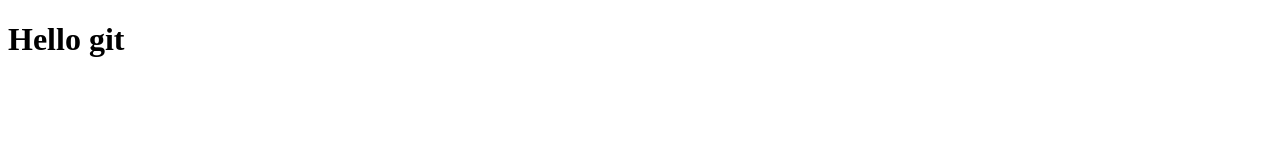
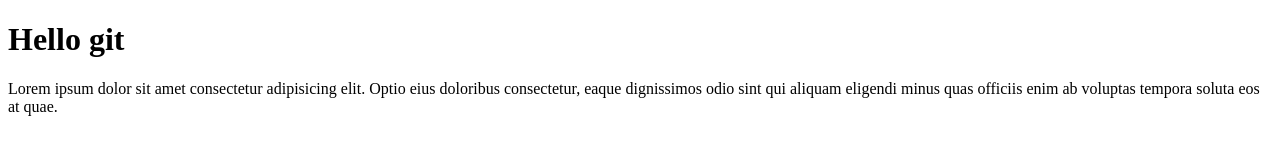
Before and after one commit to Qasimkurd/Git-beginner, a plain HTML site: page index.html in a window 1280 px wide. Drawn offline with Linux system fonts and the light colour scheme.

Commit message:
para added

```diff
--- a/index.html
+++ b/index.html
@@ -7,6 +7,7 @@
 </head>
 <body>
     <h1>Hello git</h1>
+    <p>Lorem ipsum dolor sit amet consectetur adipisicing elit. Optio eius doloribus consectetur, eaque dignissimos odio sint qui aliquam eligendi minus quas officiis enim ab voluptas tempora soluta eos at quae.</p>
 
 </body>
 </html>
```
